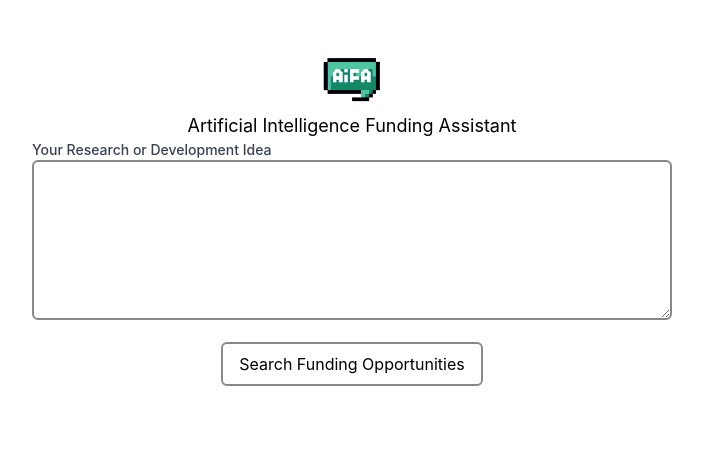
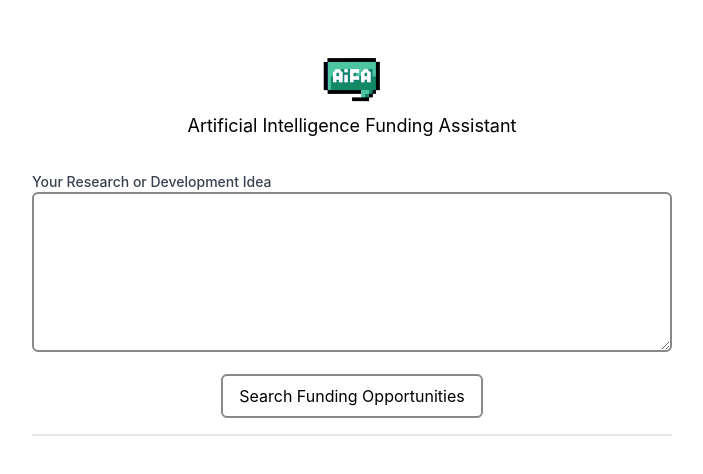
Before and after one commit to teemupaloniemi/aifa, a React (Create React App) app in the folder fundai/: page / in a window 1280 px wide. Shown: the top 474 px of the page, without its empty margins (288-991 px from the left). Built offline with nearby package versions, Linux system fonts and the light colour scheme.

Commit message:
ux separation

```diff
--- a/fundai/src/components/ResultsView.tsx
+++ b/fundai/src/components/ResultsView.tsx
@@ -166,14 +166,13 @@ const App: React.FC<AppProps> = ({ inputString }) => {
 
   return (
     <div>
-      <div className="text-lg text-center">
+      <div className="text-lg text-center mb-8">
         <span className="flex justify-center items-center">
           <img src={logo} alt="AIPA Logo" style={{ width: "4em", height: '4em' }} />
         </span>
         Artificial Intelligence Funding Assistant
       </div>
-      {/* Dropdown for selecting a framework */}
-      <div className="mb-4">
+      <div className="mb-4 pb-4 border-b-2">
         <div className="mb-4">
           <label htmlFor="inputString" className="block text-sm font-medium text-gray-700">Your Research or Development Idea</label>
           <textarea
@@ -221,7 +220,7 @@ const App: React.FC<AppProps> = ({ inputString }) => {
                     <ul>
                       {groupedTenders[frameworkId]
                         .sort((a, b) => b.score - a.score)
-                        .slice(0, isExpanded ? undefined : 2)  // Show all items if expanded, else show only the first 5
+                        .slice(0, isExpanded ? undefined : 3)  // Show all items if expanded, else show only the first 5
                         .map((item, index) => (
                           <li
                             className='border-2 m-2 py-2 px-4 border-primary-500 rounded-md sm:hover:bg-primary-100 sm:hover:shadow-lg'
```
